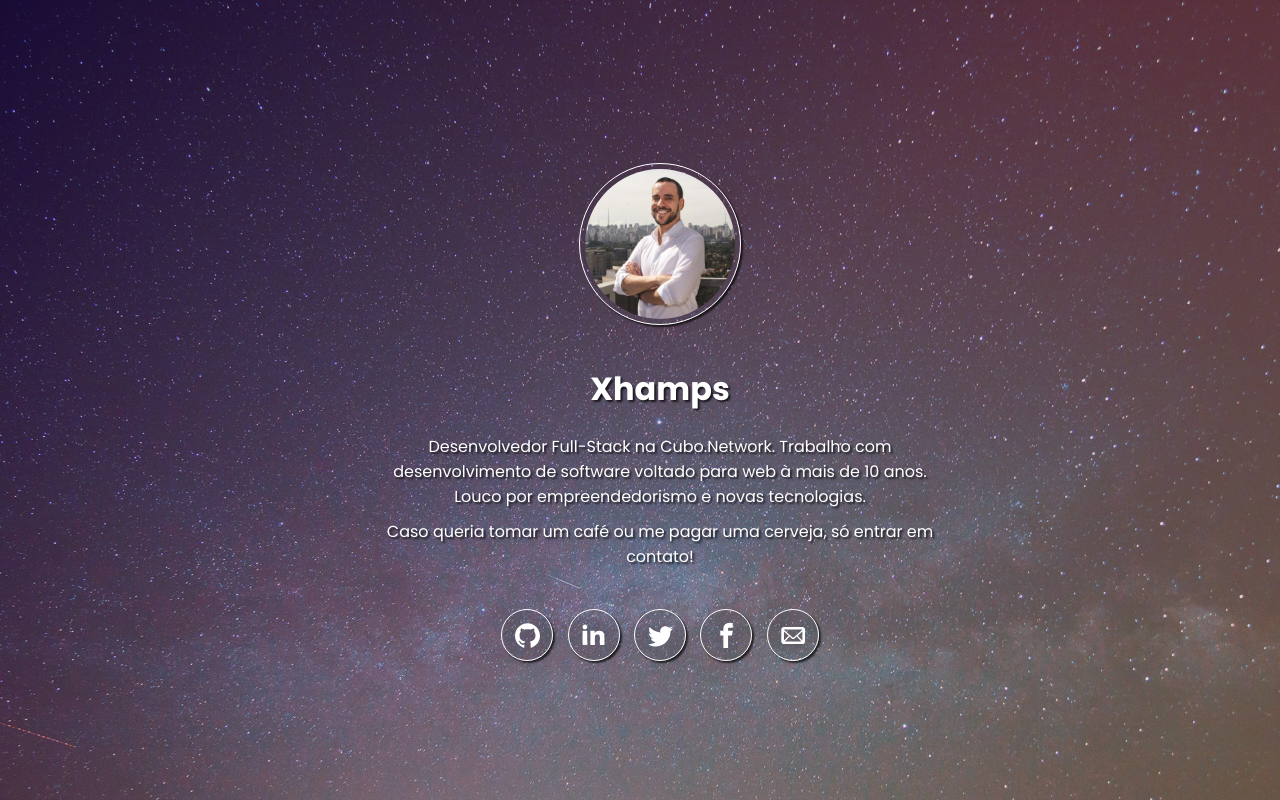
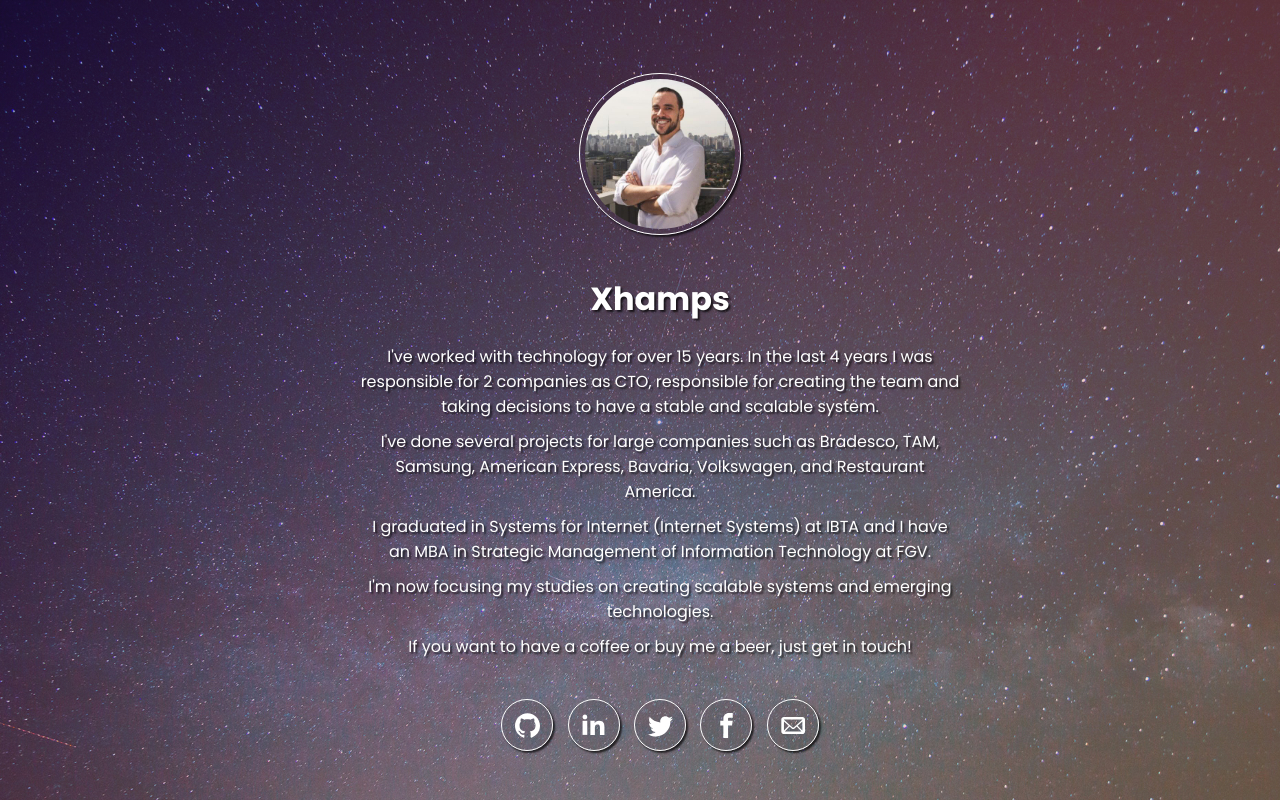
Before and after one commit to Xhamps/xhamps.github.io, a website: page index.html in a window 1280 px wide. Drawn offline with Linux system fonts and the light colour scheme.

Commit message:
Update description

```diff
--- a/index.html
+++ b/index.html
@@ -21,8 +21,15 @@
       <header>
         <img src="img/me.jpg" />
         <h1>Xhamps</h1>
-        <p>Desenvolvedor Full-Stack na <a href="https://cubo.network/" target="_blank">Cubo.Network</a>. Trabalho com desenvolvimento de software voltado para web à mais de 10 anos.<br/> Louco por empreendedorismo e novas tecnologias.</p>
-        <p>Caso queria tomar um café ou me pagar uma cerveja, só entrar em contato!</p>
+        <p>I've worked with technology for over 15 years. In the last 4 years I was responsible for 2 companies as CTO, responsible for creating the team and taking decisions to have a stable and scalable system.</p>
+
+        <p>I've done several projects for large companies such as Bradesco, TAM, Samsung, American Express, Bavaria, Volkswagen, and Restaurant America.</p>
+
+        <p>I graduated in Systems for Internet (Internet Systems) at IBTA and I have an MBA in Strategic Management of Information Technology at FGV.</p>
+
+        <p>I'm now focusing my studies on creating scalable systems and emerging technologies.</p>
+
+        <p>If you want to have a coffee or buy me a beer, just get in touch!</p>
         <ul>
           <li>
             <a href="https://github.com/xhamps" target="_blank" class="icon">
```
